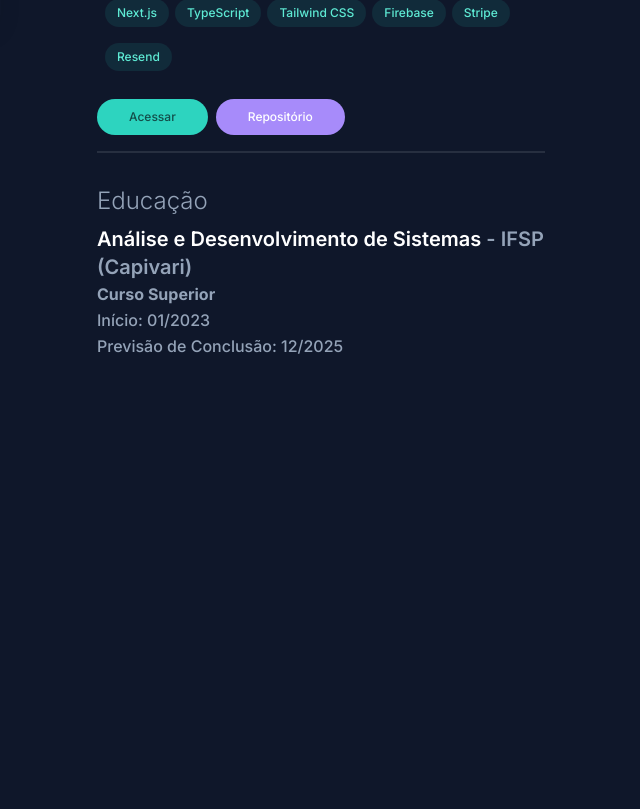
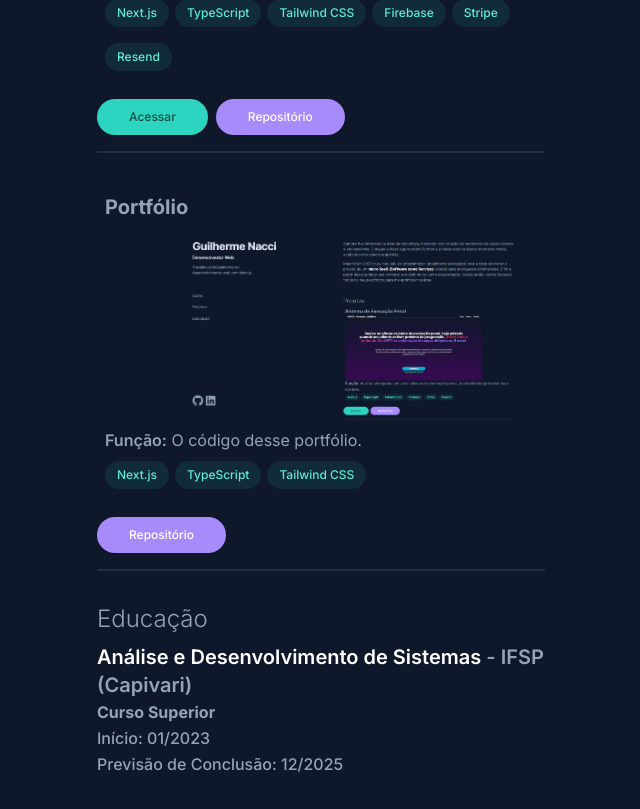
Before and after one commit to GProgrammerN/portfolio, a Next.js app: page / in a window 1280 px wide. Shown: the part 785-1594 px from the top of the page, without its empty margins (639-1279 px from the left). Before the commit the page ends 1240 px from the top, so only its background shows below. Built offline with nearby package versions, Linux system fonts and the light colour scheme.

Commit message:
Added portfolio as a project

```diff
--- a/app/components/MainContent.tsx
+++ b/app/components/MainContent.tsx
@@ -15,6 +15,10 @@ export default function MainContent() {
                 code="https://github.com/GProgrammerN/sistemaexecucaopenal"
                 deploy="https://sistemaexecucaopenal.vercel.app/"
                 image="/sistemaexecucaopenal.png" />
+            <Project title="Portfólio" description="O código desse portfólio."
+                stack={["Next.js", "TypeScript", "Tailwind CSS"]}
+                code="https://github.com/GProgrammerN/portfolio"
+                image="/portfolio.png" />
             <h1 className="mb-2 text-2xl font-light select-none">Educação</h1>
             <div>
                 <h4 id="education" className="font-semibold text-xl"><span className="text-white">Análise e Desenvolvimento de Sistemas</span> - IFSP (Capivari)</h4>
```
Also changed, not shown: public/portfolio.png (added).
